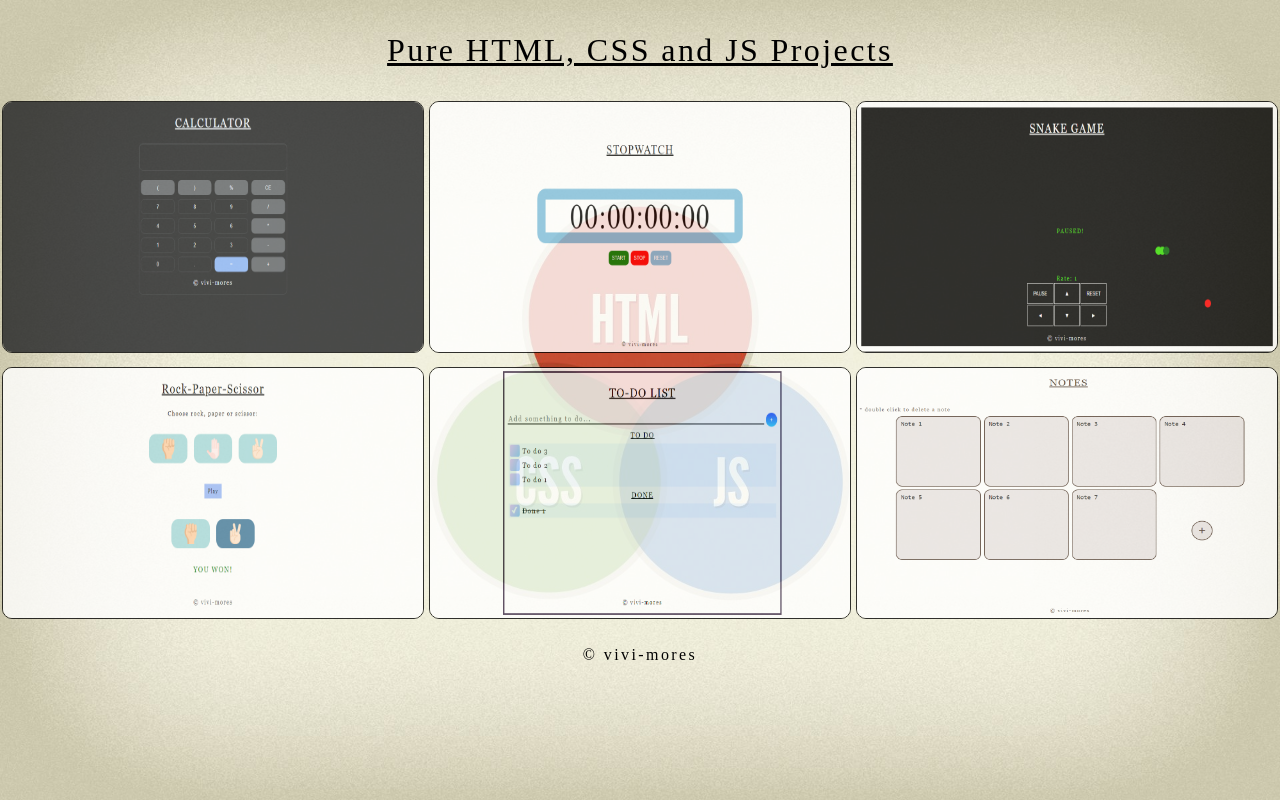
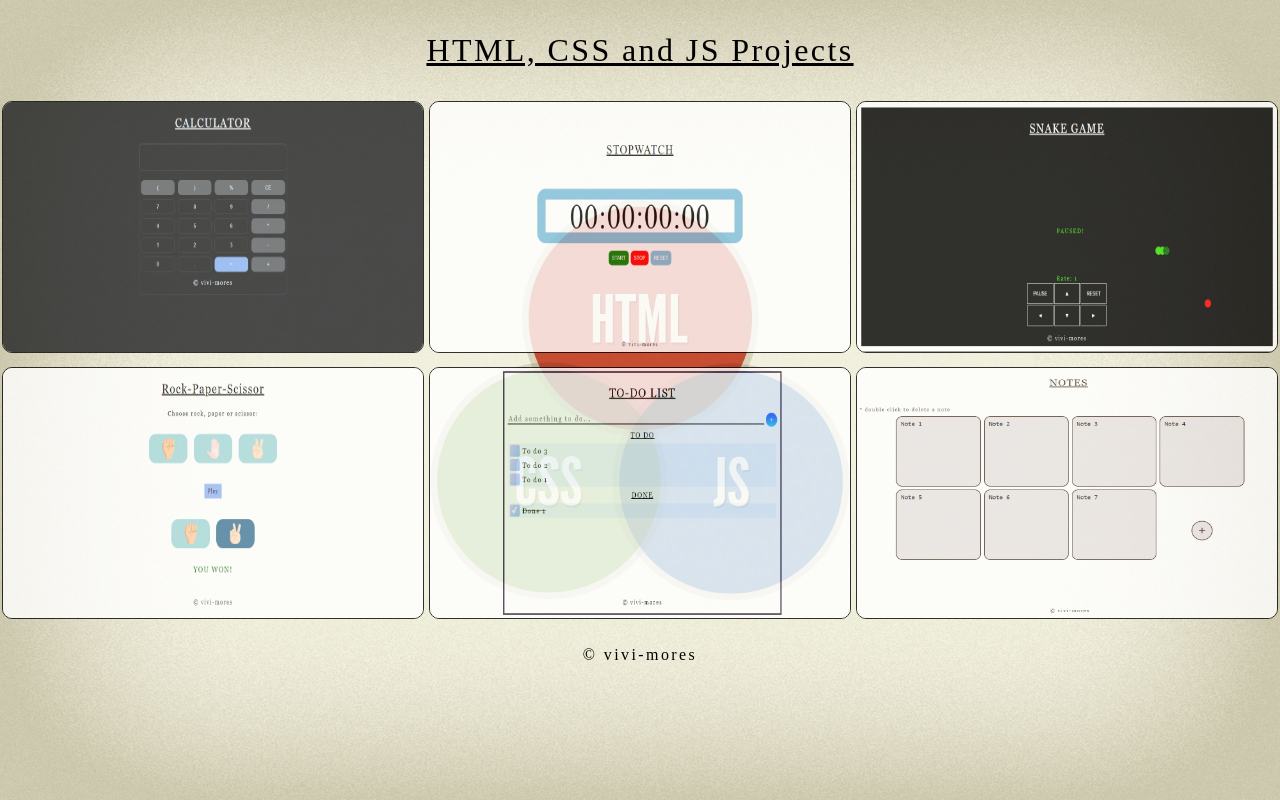
Before and after one commit to vivi-more/simple-projects-with-js, a plain HTML site: page index.html in a window 1280 px wide. Drawn offline with Linux system fonts and the light colour scheme.

Commit message:
Changing logo

```diff
--- a/index.html
+++ b/index.html
@@ -4,12 +4,14 @@
 <head>
     <meta charset="UTF-8">
     <meta name="viewport" content="width=device-width, initial-scale=1.0">
+    <link rel="shortcut icon" href="main/images/js_icon.png">
     <link rel="stylesheet" type="text/css" href="./main/styles.css">
-    <title>Pure HTML, CSS and JS Projects</title>
+    <title>HTML, CSS and JS Projects</title>
+
 </head>
 
 <body>
-    <header>Pure HTML, CSS and JS Projects</header>
+    <header>HTML, CSS and JS Projects</header>
     <main>
         <section>
             <div title="Calculator">
```
Also changed, not shown: calculator/index.html (+1 -0 lines), notes_app/index.html (+1 -0 lines), rock_paper_scissor/index.html (+1 -0 lines), snake_game/index.html (+1 -0 lines), stopwatch/index.html (+1 -0 lines), to_do_list/index.html (+1 -0 lines), main/images/js_icon.png (added).
